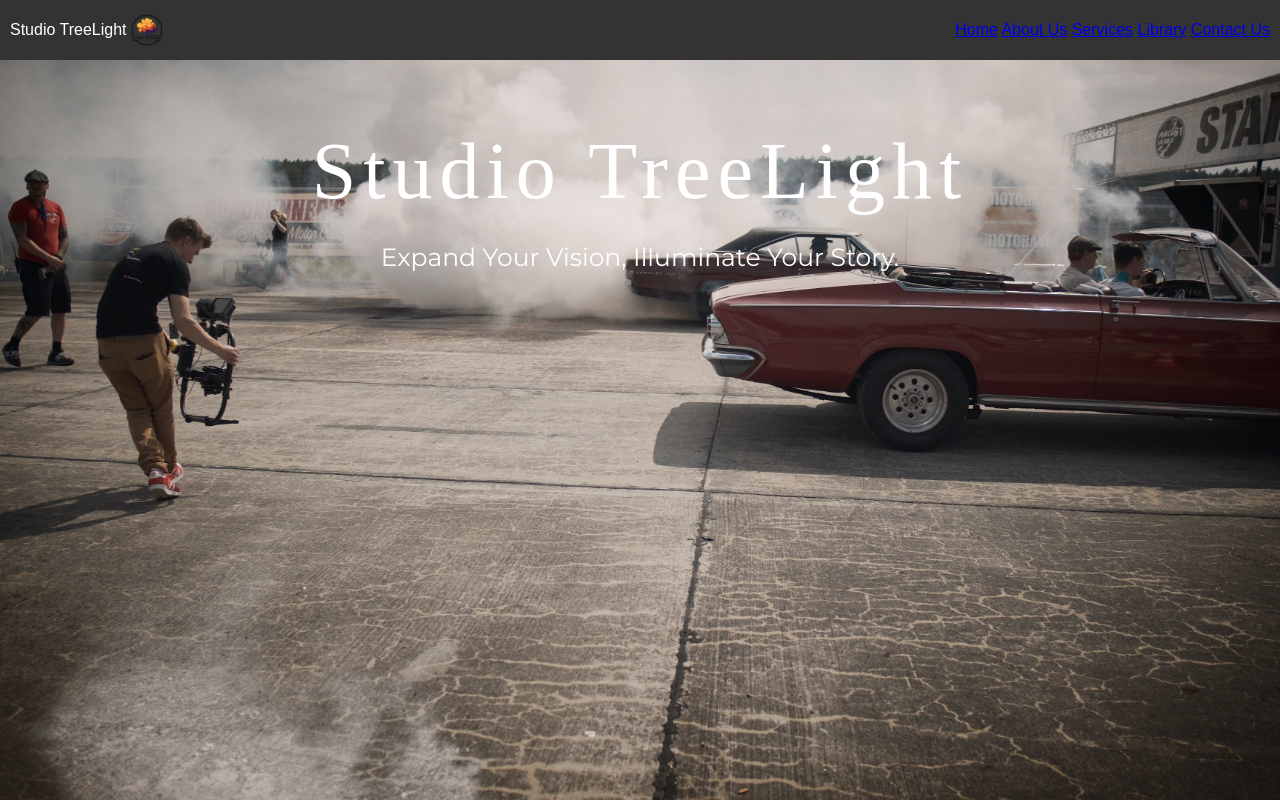
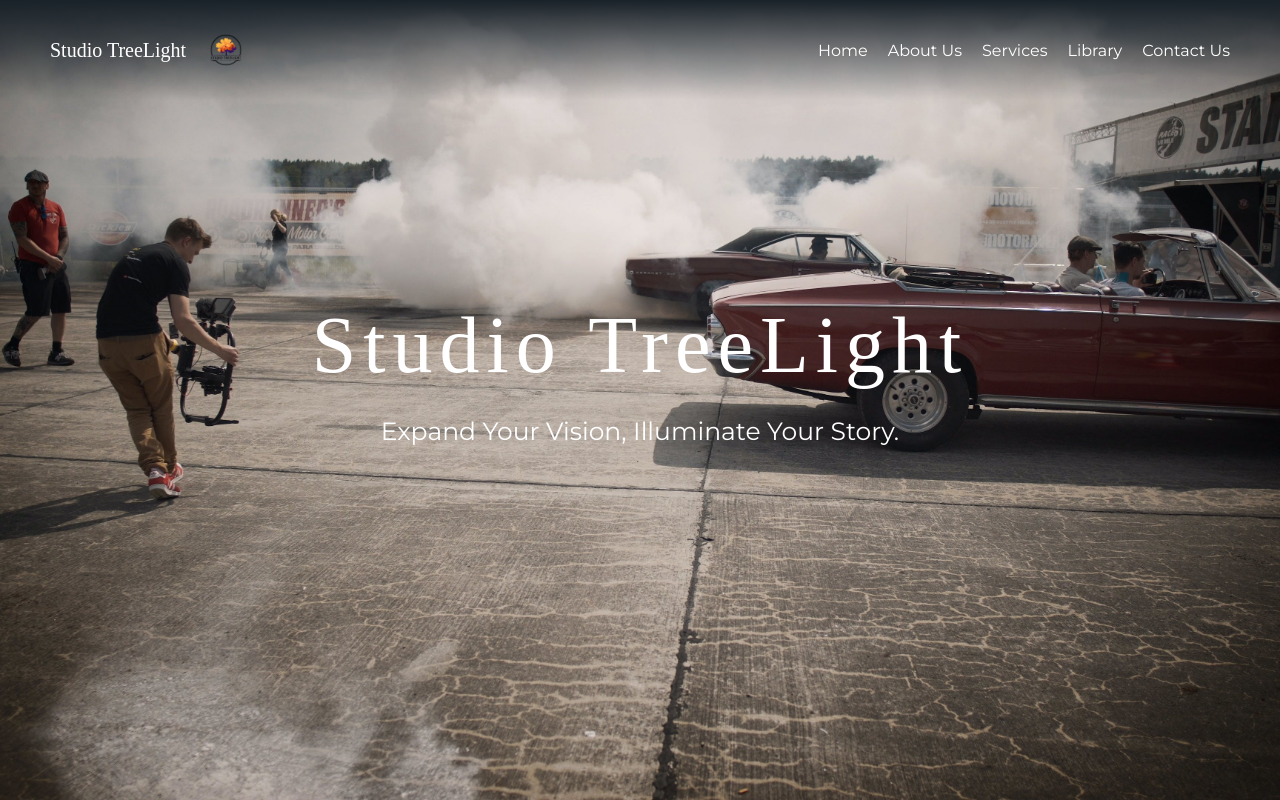
Before and after one commit to RuannOosthuizen/Studio-TreeLight, a plain HTML site: page index.html in a window 1280 px wide. Drawn offline with Linux system fonts and the light colour scheme; a web font is replaced by a local one.

Commit message:
finished navigation bar

```diff
--- a/index.html
+++ b/index.html
@@ -15,7 +15,9 @@
 
     <header>
         <div class="navbar-container">
-            <a href="#" class="navbar-company-name">Studio TreeLight<img src="./assets/mock_logo.png" alt="Logo"></a>
+            <a href="#" class="navbar-company-name">
+                Studio TreeLight<img src="./assets/mock_logo.png" alt="Logo">
+            </a>
             <div class="navbar-links">
                 <a href="#">Home</a>
                 <a href="#">About Us</a>
@@ -33,6 +35,10 @@
         </div>
     </section>
 
+    <section>
+
+    </section>
+
 </body>
 
 </html>
--- a/style_files/index_style.css
+++ b/style_files/index_style.css
@@ -3,6 +3,7 @@
   --dark_colour: #192229;
   --white: #fff;
   --main_font: "Poltawski Nowy", serif;
+  --support_font: "Montserrat", sans-serif;
 }
 
 
@@ -18,16 +19,16 @@ body {
   background-size: cover;
   background-position: center;
   color: var(--white);
-    font-family: 'Arial', sans-serif;
+  font-family: var(--main_font);
 }
 
 
 
 /* NAVIGATION BAR STYLE */
 header {
-    background-color: #333; /* Set your desired background color */
-    color: #fff; /* Set your desired text color */
-    padding: 10px;
+  background: linear-gradient(to top, rgba(51, 51, 51, 0), var(--dark_colour));
+  color: var(--white);
+  padding: 30px;
 }
 
 .navbar-container {
@@ -40,22 +41,25 @@ header {
   display: flex;
   align-items: center;
   text-decoration: none;
-    color: #fff; /* Set your desired text color */
+  color: var(--white);
+  font-size: 20px;
+  margin-left: 20px;
 }
 
 .navbar-company-name img {
-    max-width: 40px; /* Set the max width of your logo image */
-    margin-right: 10px; /* Adjust as needed */
+  max-width: 40px;
+  margin-left: 20px;
 }
 
-  .nav-links {
+.navbar-links {
   display: flex;
+  font-family: var(--support_font);
 }
 
-  .nav-links a {
+.navbar-links a {
   text-decoration: none;
-    color: #fff; /* Set your desired text color */
-    margin-left: 20px; /* Adjust as needed */
+  color: var(--white);
+  margin-right: 20px;
 }
 
 
@@ -64,13 +68,13 @@ header {
 
 .landing-page-container {
   text-align: center;
+  margin-top: 200px;
 }
 
 .company-name {
   font-size: 10vh;
   font-weight: 400;
   margin-bottom: 10px;
-    font-family: var(--main_font);
   font-optical-sizing: auto;
   font-style: normal;
   letter-spacing: 7px;
@@ -78,7 +82,7 @@ header {
 
 .tagline {
   font-size: 25px;
-    font-family: "Montserrat", sans-serif;
+  font-family: var(--support_font);
   font-optical-sizing: auto;
   font-weight: 400;
   font-style: normal;
```
Lines whose indentation alone changed are shown as unchanged.
